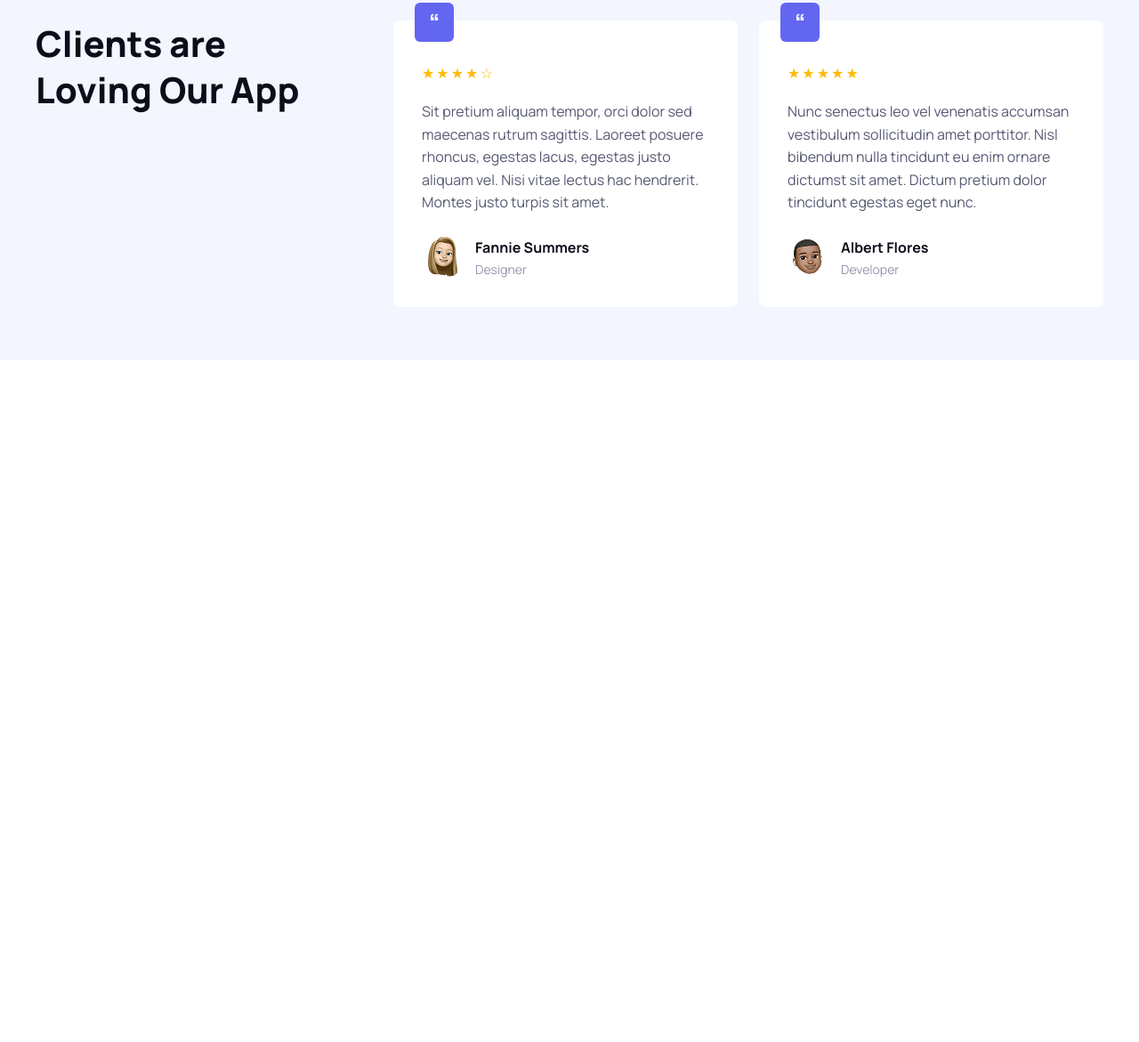
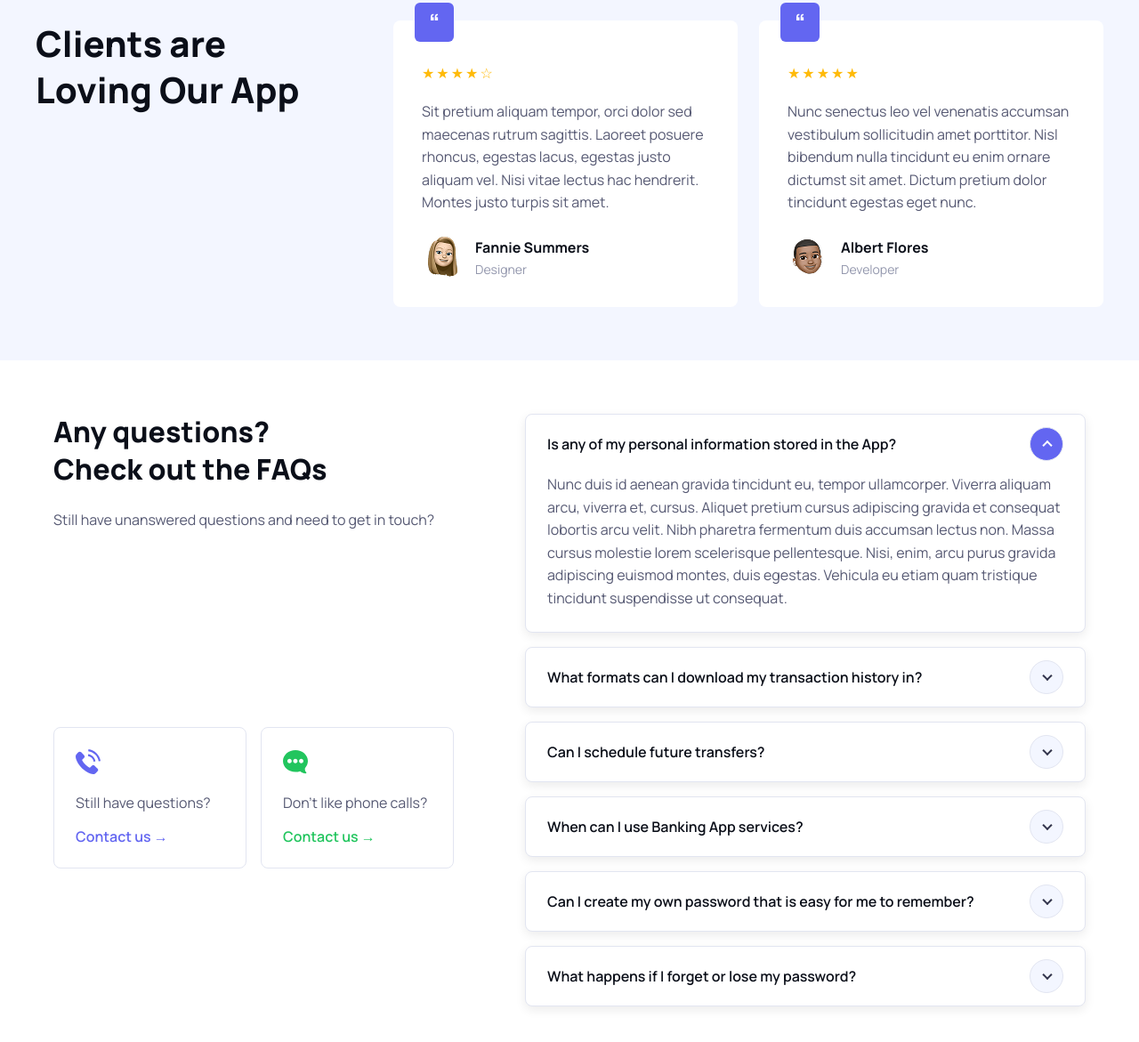
Before and after one commit to Natali-ari90/silicon-C, a plain HTML site: page index.html in a window 1280 px wide. Shown: the part 3812-4983 px from the top of the page at 89% size. Before the commit the page ends 4217 px from the top, so only its background shows below. Drawn offline with Linux system fonts and the light colour scheme; files whose address does not match are found by name.

Commit message:
Build FAQ section

```diff
--- a/index.html
+++ b/index.html
@@ -319,3 +319,101 @@
     </div>
 
 </section>
+
+
+<!-- =========================
+     FAQ
+========================== -->
+
+<section class="faq">
+
+    <div class="faq-container">
+            <div class="faq-info">
+
+            <h2>Any questions?<br>Check out the FAQs</h2>
+            <p>
+            Still have unanswered questions and need to get in touch?
+            </p>
+
+        </div>
+
+            <div class="faq-list">
+
+                <details class="faq-item" open>
+                    <summary>Is any of my personal information stored in the App?</summary>
+                <p>
+                    Nunc duis id aenean gravida tincidunt eu, tempor
+                    ullamcorper. Viverra aliquam arcu, viverra et,
+                    cursus. Aliquet pretium cursus adipiscing gravida
+                    et consequat lobortis arcu velit. Nibh pharetra
+                    fermentum duis accumsan lectus non. Massa
+                    cursus molestie lorem scelerisque pellentesque.
+                    Nisi, enim, arcu purus gravida adipiscing euismod
+                    montes, duis egestas. Vehicula eu etiam quam
+                    tristique tincidunt suspendisse ut consequat.
+                    </p>
+
+                </details>
+
+                <details class="faq-item">
+                    <summary>What formats can I download my transaction history in?</summary>
+                </details>
+
+                <details class="faq-item">
+                    <summary>Can I schedule future transfers?</summary>
+
+                    <p>
+                         Nunc duis id aenean gravida tincidunt eu, tempor ullamcorper.
+                        Viverra aliquam arcu, viverra et, cursus. Aliquet pretium cursus
+                        adipiscing gravida et consequat lobortis arcu velit. Nibh pharetra
+                        fermentum duis accumsan lectus non. Massa cursus molestie lorem
+                        scelerisque pellentesque. Nisi, enim, arcu purus gravida adipiscing
+                        euismod montes, duis egestas. Vehicula eu etiam quam tristique
+                        tincidunt suspendisse ut consequat.
+                    </p>
+                </details>
+
+                <details class="faq-item">
+                    <summary>When can I use Banking App services?</summary>
+                </details>
+
+                <details class="faq-item">
+                    <summary>Can I create my own password that is easy for me to remember?</summary>
+                </details>
+
+                <details class="faq-item">
+                    <summary>What happens if I forget or lose my password?</summary>
+                </details>
+
+</div>
+
+<div class="contact-options">
+
+    <div class="contact-card">
+        <div class="contact-icon">
+            <img src="Images/contact-phone.svg" alt="">
+        </div>
+        <p>Still have questions?</p>
+        <a href="#">Contact us →</a>
+    </div>
+
+    <div class="contact-card contact-card-green">
+        <div class="contact-icon">
+            <img src="Images/contact-chat.svg" alt="">
+        </div>
+        <p>Don't like phone calls?</p>
+        <a href="#">Contact us →</a>
+    </div>
+
+</div>
+
+<a href="#" class="mobile-contact-button">
+    Contact us now
+</a>
+
+</div>
+
+
+    </div>
+
+</section>
```
Also changed, not shown: Images/contact-chat.svg (added), Images/contact-phone.svg (added).
